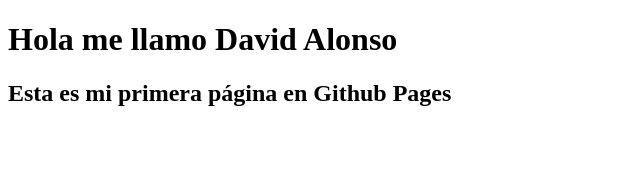
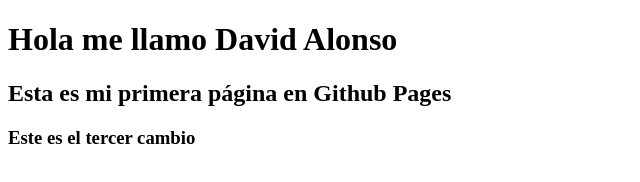
Before and after one commit to WhiteBryz/PruebaMilOchoMil, a plain HTML site: page index.html in a window 1280 px wide. Shown: the whole page, without its empty margins (0-640 px from the left). Drawn offline with Linux system fonts and the light colour scheme.

Commit message:
Tercer Cambio h3

```diff
--- a/index.html
+++ b/index.html
@@ -9,5 +9,6 @@
 <body>
     <h1>Hola me llamo David Alonso</h1>
     <h2>Esta es mi primera página en Github Pages</h2>
+    <h3>Este es el tercer cambio</h3>
 </body>
 </html>
```
